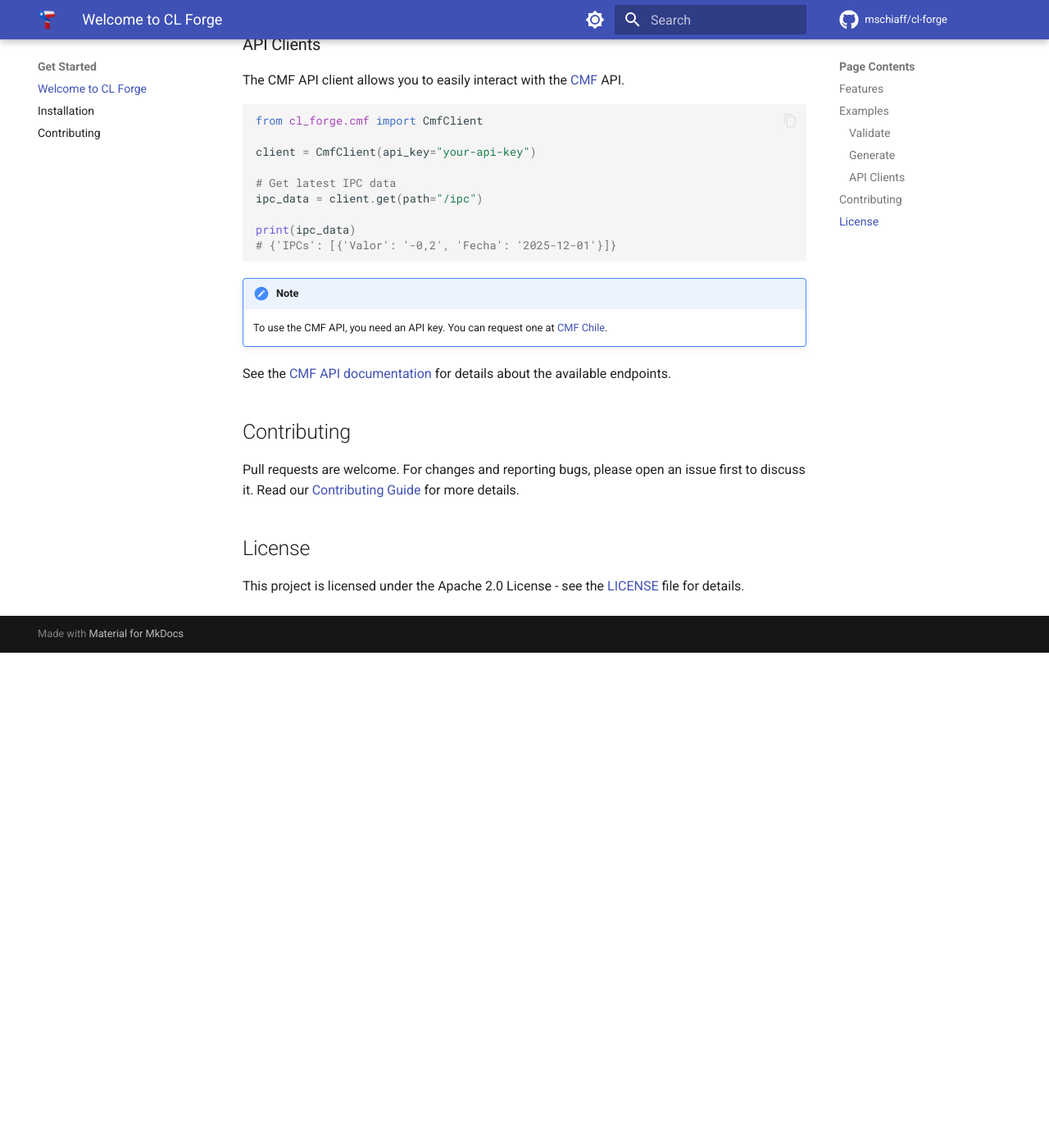
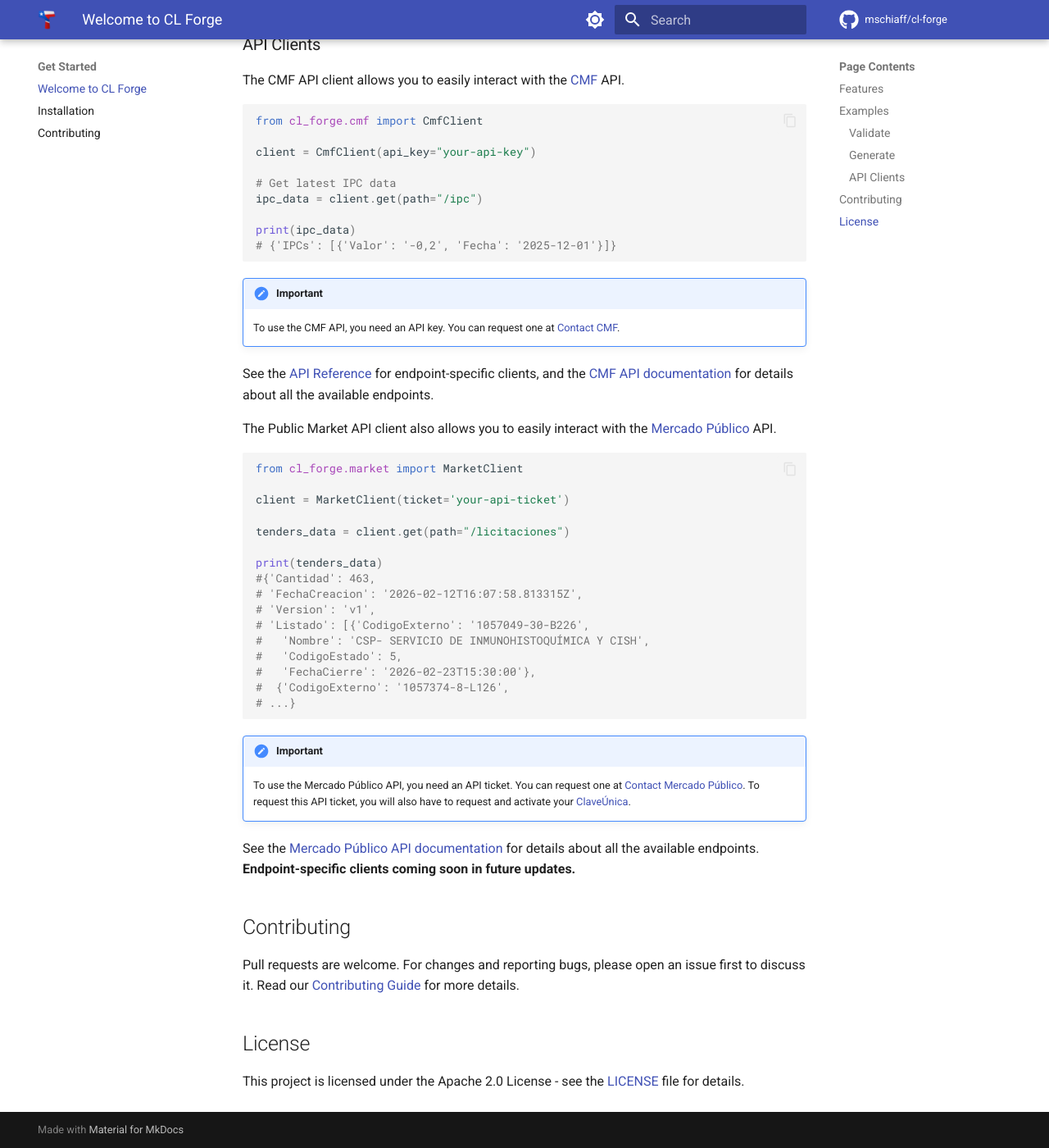
Before and after one commit to mschiaff/cl-forge, an MkDocs documentation site: the page built from docs/index.md, in a window 1280 px wide and 1400 px high, scrolled down 1782 px. Shown: the whole window at 82% size. Built offline with MkDocs 1.6.1 and Material for MkDocs 9.7.7, drawn with Linux system fonts in a browser that asks for light colours; comment, search, counter and statistics services are not loaded; before the commit the page ends 2578 px from its top, so only the background shows below that.

Commit message:
chore(repo): remove contextual commit skill and refresh API docs
- remove `skills/contextual-commit-messages` skill files and references
- ignore local `skills/` directory in `.gitignore`
- switch README alert syntax to `[!IMPORTANT]`
- expand `docs/index.md` with CMF reference links and a `MarketClient` usage example, including Mercado Publico access notes

````diff
--- a/docs/index.md
+++ b/docs/index.md
@@ -99,11 +99,38 @@
 # {'IPCs': [{'Valor': '-0,2', 'Fecha': '2025-12-01'}]}
 ```
 
-!!! note
+!!! important
 
-    To use the CMF API, you need an API key. You can request one at [CMF Chile](https://api.cmfchile.cl/api_cmf/contactanos.jsp).
+    To use the CMF API, you need an API key. You can request one at [Contact CMF](https://api.cmfchile.cl/api_cmf/contactanos.jsp).
 
-See the [CMF API documentation](https://api.cmfchile.cl/documentacion/index.html) for details about the available endpoints.
+See the [API Reference](https://mschiaff.github.io/cl-forge/api/cmf/base_client/) for endpoint-specific clients, and the [CMF API documentation](https://api.cmfchile.cl/documentacion/index.html) for details about all the available endpoints.
+
+The Public Market API client also allows you to easily interact with the [Mercado Público](https://api.mercadopublico.cl) API.
+
+```python
+from cl_forge.market import MarketClient
+
+client = MarketClient(ticket='your-api-ticket')
+
+tenders_data = client.get(path="/licitaciones")
+
+print(tenders_data)
+#{'Cantidad': 463,
+# 'FechaCreacion': '2026-02-12T16:07:58.813315Z',
+# 'Version': 'v1',
+# 'Listado': [{'CodigoExterno': '1057049-30-B226',
+#   'Nombre': 'CSP- SERVICIO DE INMUNOHISTOQUÍMICA Y CISH',
+#   'CodigoEstado': 5,
+#   'FechaCierre': '2026-02-23T15:30:00'},
+#  {'CodigoExterno': '1057374-8-L126',
+# ...}
+```
+
+!!! important
+
+    To use the Mercado Público API, you need an API ticket. You can request one at [Contact Mercado Público](https://api.mercadopublico.cl/modules/IniciarSesion.aspx). To request this API ticket, you will also have to request and activate your [ClaveÚnica](https://claveunica.gob.cl).
+
+See the [Mercado Público API documentation](https://api.mercadopublico.cl/modules/api.aspx) for details about all the available endpoints. **Endpoint-specific clients coming soon in future updates.**
 
 ## Contributing
 
````
Also changed, not shown: README.md (+1 -1 lines), skills/contextual-commit-messages/SKILL.md (deleted, +0 -84 lines), skills/contextual-commit-messages/references/spec-quick-reference.md (deleted, +0 -62 lines), 2 other files.
